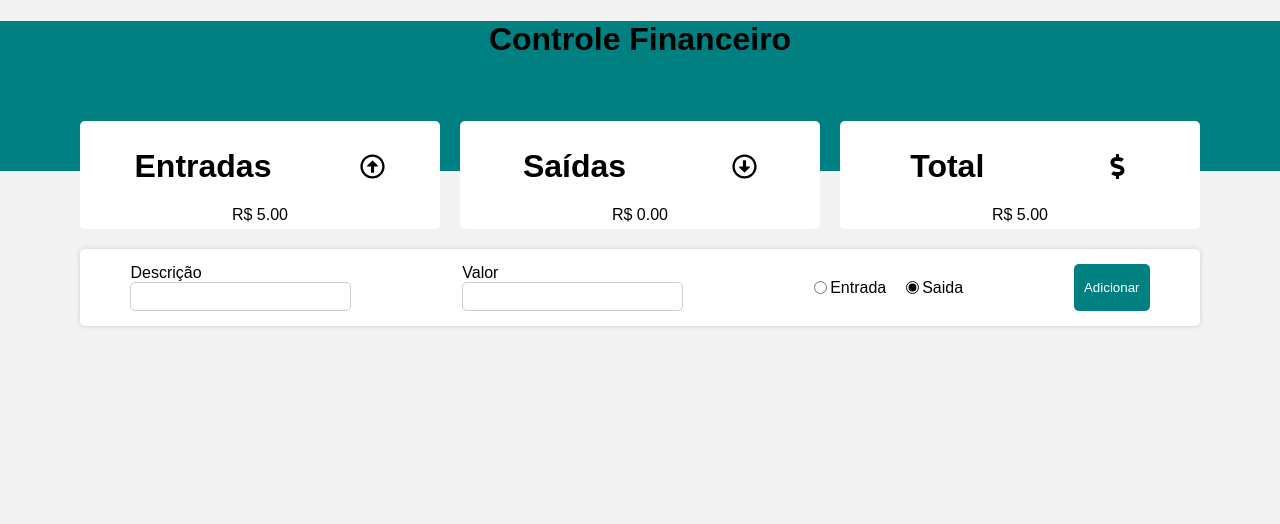
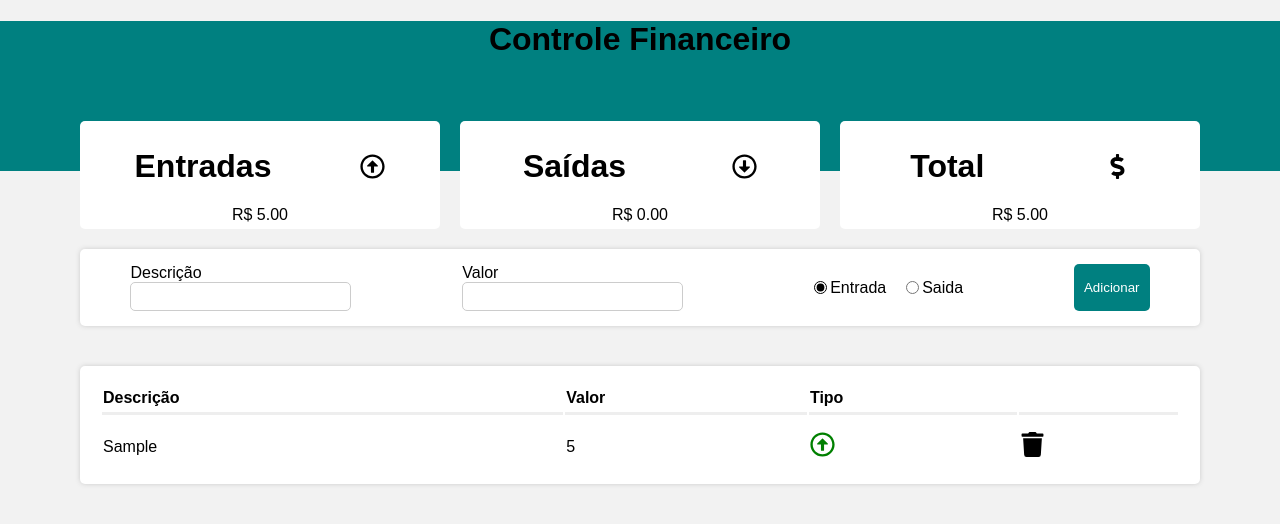
Before and after one commit to Leandro-Pinho/control-system, a React (Create React App) app: page / in a window 1280 px wide. Both pictures are taken after typing "Sample", "5" into the empty fields and a click on the button "Adicionar". Shown: the top 524 px of the page. Built offline with nearby package versions, Linux system fonts and the light colour scheme.

Commit message:
ajustes finais

```diff
--- a/src/App.js
+++ b/src/App.js
@@ -24,19 +24,19 @@ function App() {
       .filter((item) => !item.expense)
       .map((transaction) => Number(transaction.amount));
 
-    const expense = amountExpense.reduce((acc, cur) => acc - cur, 0).toFixed(2);
     const income = amountIncome.reduce((acc, cur) => acc + cur, 0).toFixed(2);
+    const expense = amountExpense.reduce((acc, cur) => acc + cur, 0).toFixed(2);
 
     const total = Math.abs(income - expense).toFixed(2)
 
+    setIncome(`R$ ${income}`)
     setExpense(`R$ ${expense}`)
-    setIncome(`R$ ${income}`)
     setTotal(`${Number(income) < Number(expense) ? "-" : ""}R$ ${total}`)
 
   }, [transactionslist])
 
-  const handleAdd = (transaction) => {
-    const newArrayTransactions = [...transactionslist, transaction];
+  const handleAdd = (transactions) => {
+    const newArrayTransactions = [...transactionslist, transactions];
 
     setTransactionsList(newArrayTransactions);
 
@@ -47,7 +47,7 @@ function App() {
     <div className="App">
       <Header />
       <Resume income={income} expense={expense} total={total} />
-      <Form handleAdd={handleAdd} />
+      <Form handleAdd={handleAdd} transactionslist={transactionslist} setTransactionsList={setTransactionsList} />
     </div>
   );
 }
--- a/src/components/Form/Form.js
+++ b/src/components/Form/Form.js
@@ -1,7 +1,8 @@
 import React, { useState } from 'react'
 import './styleForm.css'
+import Grid from '../grid/Grid';
 
-const Form = ({ handleAdd }) => {
+const Form = ({ handleAdd, transactionslist, setTransactionsList }) => {
     const [desc, setDesc] = useState("");;
     const [amount, setAmount] = useState("");
     const [isExpense, setExpense] = useState(false)
@@ -32,6 +33,7 @@ const Form = ({ handleAdd }) => {
     };
 
     return (
+        <>
             <div className='containerForm'>
                 <div className='inputContent'>
                     <label>Descrição</label>
@@ -39,16 +41,22 @@ const Form = ({ handleAdd }) => {
                 </div>
                 <div className='inputContent'>
                     <label>Valor</label>
-                <input value={amount} type='number' onChange={(e) => setAmount(e.target.value)} />
+                    <input
+                        value={amount}
+                        type='number'
+                        onChange={(e) => setAmount(e.target.value)}
+                    />
                 </div>
                 <div className='RadioGroup'>
                     <input type='radio' id='rIncome' defaultChecked name='group1' onChange={() => setExpense(!isExpense)} />
                     <label htmlFor='rIncome'>Entrada</label>
-                <input type='radio' id='rExpenses' defaultChecked name='group1' onChange={() => setExpense(!isExpense)} />
+                    <input type='radio' id='rExpenses' name='group1' onChange={() => setExpense(!isExpense)} />
                     <label htmlFor='rExpenses'>Saida</label>
                 </div>
                 <button onClick={handleSave}>Adicionar</button>
             </div>
+            <Grid itens={transactionslist} setItens={setTransactionsList} />
+        </>
     )
 }
 
--- /dev/null
+++ b/src/components/GridItem/GridItem.js
@@ -0,0 +1,22 @@
+import React from 'react'
+import './styleGridItem.css'
+import { FaRegArrowAltCircleUp, FaRegArrowAltCircleDown, FaTrash } from 'react-icons/fa'
+
+const GridItem = ({ item, onDelete }) => {
+    return (
+        <tr>
+            <td>{item.desc}</td>
+            <td>{item.amount}</td>
+            <td>
+                {item.expense ? (
+                    <FaRegArrowAltCircleDown color='red' />
+                ) : (
+                    <FaRegArrowAltCircleUp color='green' />
+                )}
+            </td>
+            <td><FaTrash onClick={() => onDelete(item.id)} /></td>
+        </tr>
+    )
+}
+
+export default GridItem
--- /dev/null
+++ b/src/components/GridItem/styleGridItem.css
@@ -0,0 +1,9 @@
+td {
+    padding-top: 15px;
+    text-align: start;
+    word-break: break-all;
+}
+svg {
+    width: 18px;
+    height: 18px;
+}
--- /dev/null
+++ b/src/components/grid/Grid.js
@@ -0,0 +1,32 @@
+import React from 'react'
+import GridItem from '../GridItem/GridItem'
+import './styleGrid.css'
+
+const Grid = ({ itens, setItens }) => {
+
+    const onDelete = (ID) => {
+        const newArray = itens.filter((transaction) => transaction.id !== ID);
+        setItens(newArray);
+        localStorage.setItem("transactions", JSON.stringify(newArray));
+    }
+
+    return (
+        <table>
+            <thead>
+                <tr>
+                    <th width={40}>Descrição</th>
+                    <th width={40}>Valor</th>
+                    <th width={10}>Tipo</th>
+                    <th width={10}></th>
+                </tr>
+            </thead>
+            <tbody>
+                {itens?.map((item, index) => (
+                    <GridItem key={index} item={item} onDelete={onDelete} />
+                ))}
+            </tbody>
+        </table>
+    )
+}
+
+export default Grid
--- /dev/null
+++ b/src/components/grid/styleGrid.css
@@ -0,0 +1,16 @@
+table {
+    width: 98%;
+    background-color: #fff;
+    padding: 20px;
+    box-shadow: 0 0 5px #ccc;
+    border-radius: 5px;
+    max-width: 1120px;
+    margin: 20px auto;
+}
+
+th {
+    text-align: start;
+    border-bottom: inset;
+    padding-bottom: 5px;
+    width: auto;
+}
```
Also changed, not shown: src/components/Resume/Resume.js (+10 -2 lines). Lines whose indentation alone changed are shown as unchanged.
